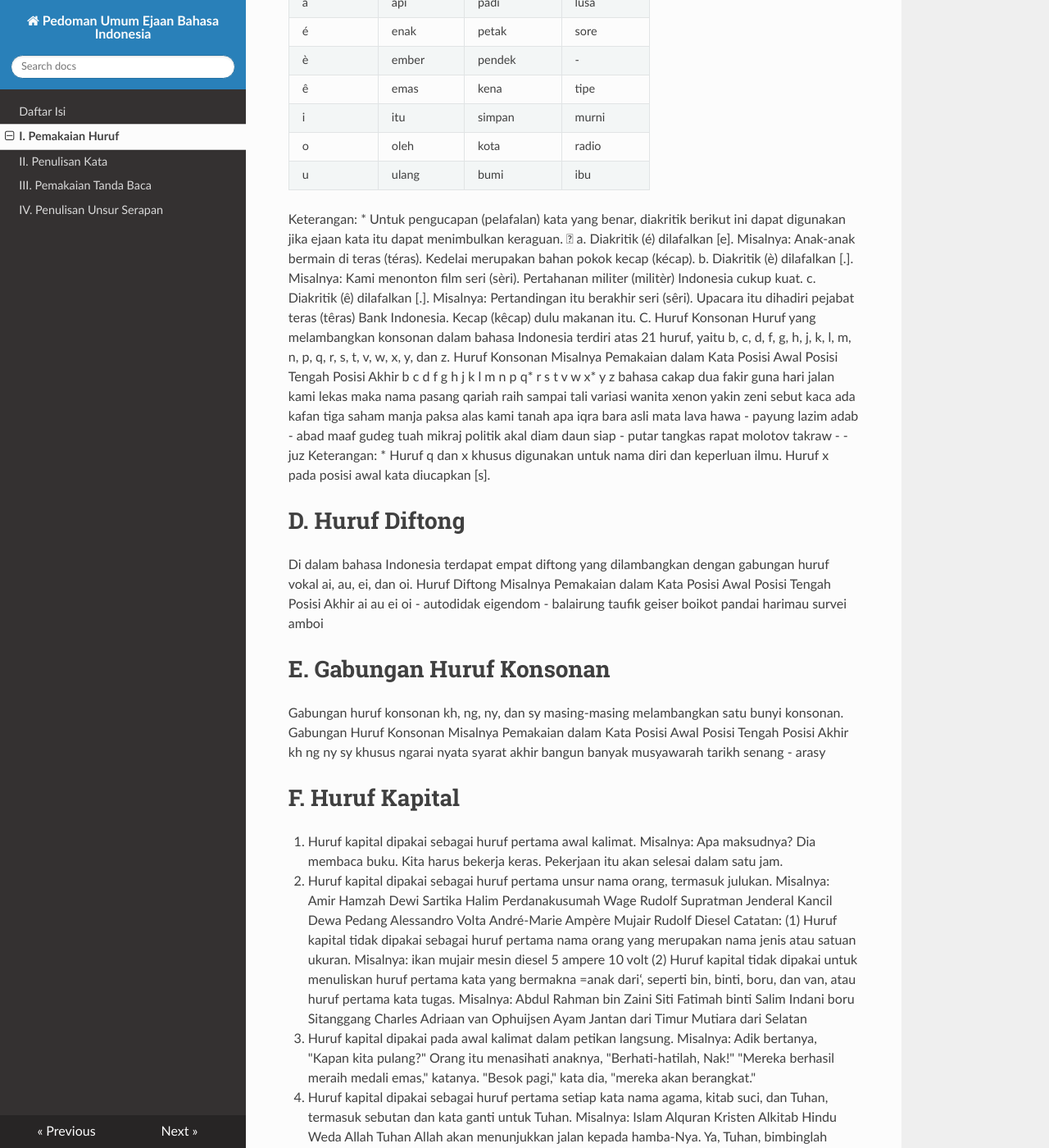
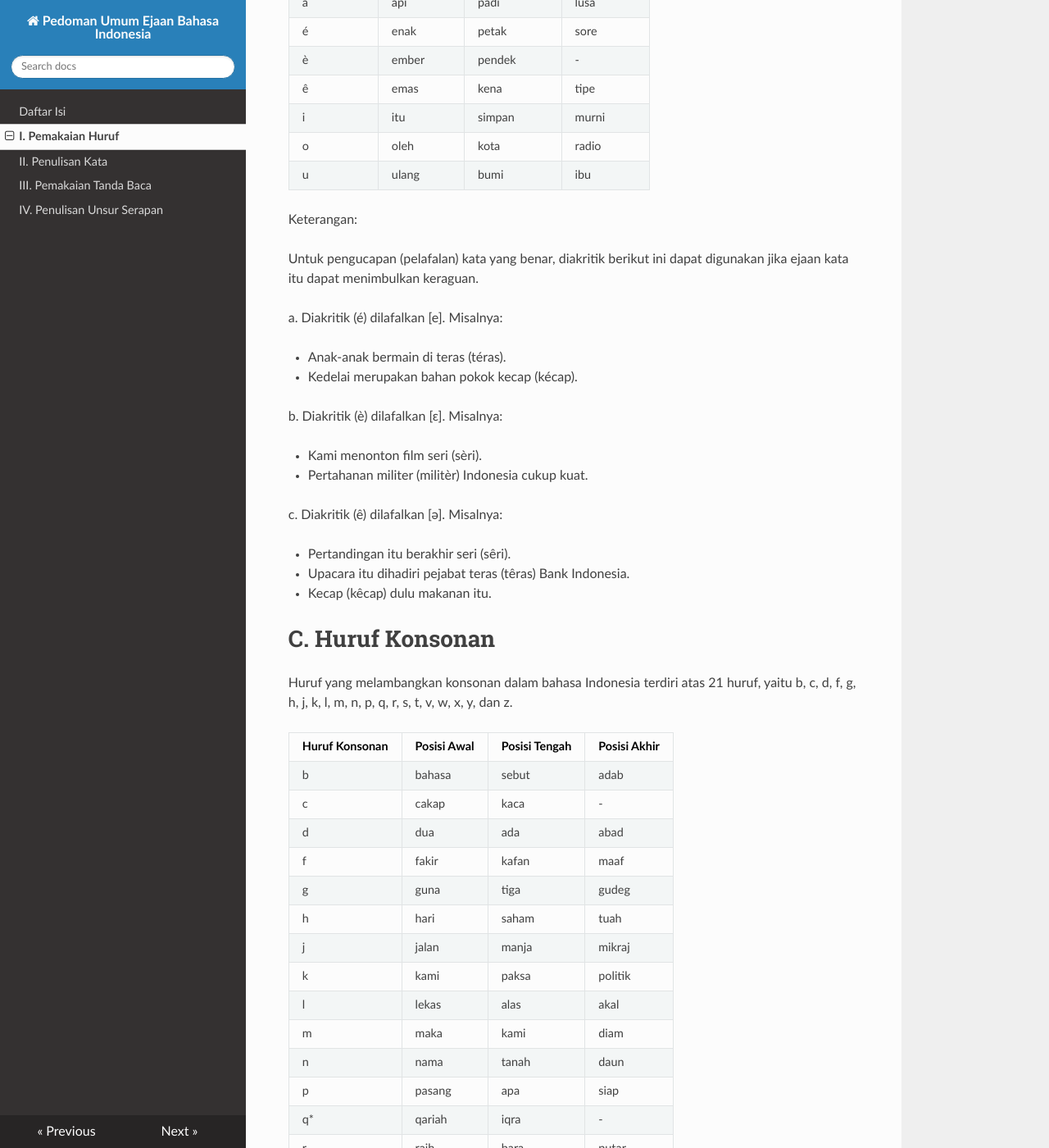
Before and after one commit to ivanlanin/puebi, an MkDocs documentation site: the page built from docs/pemakaian-huruf.md, in a window 1280 px wide and 1400 px high, scrolled down 1360 px. Shown: the whole window at 82% size. Built offline with MkDocs 1.6.1, drawn with Linux system fonts in a browser that asks for light colours; nearby versions of some CDN libraries; old or Windows-style settings are respelled for this version of MkDocs; some of the changed text lies outside the part shown.

Commit message:
s.d. I.D. Huruf Diftong

```diff
--- a/docs/pemakaian-huruf.md
+++ b/docs/pemakaian-huruf.md
@@ -46,149 +46,67 @@
 u | ulang | bumi | ibu
 
 Keterangan:
-* Untuk pengucapan (pelafalan) kata yang benar, diakritik berikut ini dapat digunakan jika
-ejaan kata itu dapat menimbulkan keraguan.
 
-a. Diakritik (é) dilafalkan [e].
-Misalnya:
-Anak-anak bermain di teras (téras).
-Kedelai merupakan bahan pokok kecap (kécap).
-b. Diakritik (è) dilafalkan [.].
-Misalnya:
-Kami menonton film seri (sèri).
-Pertahanan militer (militèr) Indonesia cukup kuat.
-c. Diakritik (ê) dilafalkan [.].
-Misalnya:
-Pertandingan itu berakhir seri (sêri).
-Upacara itu dihadiri pejabat teras (têras) Bank Indonesia.
-Kecap (kêcap) dulu makanan itu.
-C. Huruf Konsonan
-Huruf yang melambangkan konsonan dalam bahasa Indonesia terdiri atas 21 huruf, yaitu b,
-c, d, f, g, h, j, k, l, m, n, p, q, r, s, t, v, w, x, y, dan z.
-Huruf
-Konsonan
-Misalnya Pemakaian dalam Kata
-Posisi Awal
-Posisi
-Tengah
-Posisi Akhir
-b
-c
-d
-f
-g
-h
-j
-k
-l
-m
-n
-p
-q*
-r
-s
-t
-v
-w
-x*
-y
-z
-bahasa
-cakap
-dua
-fakir
-guna
-hari
-jalan
-kami
-lekas
-maka
-nama
-pasang
-qariah
-raih
-sampai
-tali
-variasi
-wanita
-xenon
-yakin
-zeni
-sebut
-kaca
-ada
-kafan
-tiga
-saham
-manja
-paksa
-alas
-kami
-tanah
-apa
-iqra
-bara
-asli
-mata
-lava
-hawa
--
-payung
-lazim
-adab
--
-abad
-maaf
-gudeg
-tuah
-mikraj
-politik
-akal
-diam
-daun
-siap
--
-putar
-tangkas
-rapat
-molotov
-takraw
--
--
-juz
+Untuk pengucapan (pelafalan) kata yang benar, diakritik berikut ini dapat digunakan jika ejaan kata itu dapat menimbulkan keraguan.
+
+a. Diakritik (é) dilafalkan [e]. Misalnya:
+
+- Anak-anak bermain di teras (téras).
+- Kedelai merupakan bahan pokok kecap (kécap).
+
+b. Diakritik (è) dilafalkan [ɛ]. Misalnya:
+
+- Kami menonton film seri (sèri).
+- Pertahanan militer (militèr) Indonesia cukup kuat.
+
+c. Diakritik (ê) dilafalkan [ə]. Misalnya:
+
+- Pertandingan itu berakhir seri (sêri).
+- Upacara itu dihadiri pejabat teras (têras) Bank Indonesia.
+- Kecap (kêcap) dulu makanan itu.
+
+# C. Huruf Konsonan
+
+Huruf yang melambangkan konsonan dalam bahasa Indonesia terdiri atas 21 huruf, yaitu b, c, d, f, g, h, j, k, l, m, n, p, q, r, s, t, v, w, x, y, dan z.
+
+Huruf Konsonan | Posisi Awal | Posisi Tengah | Posisi Akhir
+- | - | - | -
+b | bahasa | sebut | adab
+c | cakap | kaca | -
+d | dua | ada | abad
+f | fakir | kafan | maaf
+g | guna | tiga | gudeg
+h | hari | saham | tuah
+j | jalan | manja | mikraj
+k | kami | paksa | politik
+l | lekas | alas | akal
+m | maka | kami | diam
+n | nama | tanah | daun
+p | pasang | apa | siap
+q* | qariah | iqra | -
+r | raih | bara | putar
+s | sampai | asli | tangkas
+t | tali | mata | rapat
+v | variasi | lava | molotov
+w | wanita | hawa | takraw
+x* | xenon | - | -
+y | yakin | payung | -
+z | zeni | lazim | juz
+
 Keterangan:
-* Huruf q dan x khusus digunakan untuk nama diri dan keperluan ilmu. Huruf x pada posisi
-awal kata diucapkan [s].
 
+Huruf q dan x khusus digunakan untuk nama diri dan keperluan ilmu. Huruf x pada posisi awal kata diucapkan [s].
 
 # D. Huruf Diftong
 
-Di dalam bahasa Indonesia terdapat empat diftong yang dilambangkan dengan gabungan
-huruf vokal ai, au, ei, dan oi.
-Huruf
-Diftong
-Misalnya Pemakaian dalam Kata
-Posisi Awal
-Posisi
-Tengah
-Posisi
-Akhir
-ai
-au
-ei
-oi
--
-autodidak
-eigendom
--
-balairung
-taufik
-geiser
-boikot
-pandai
-harimau
-survei
-amboi
+Di dalam bahasa Indonesia terdapat empat diftong yang dilambangkan dengan gabungan huruf vokal ai, au, ei, dan oi.
+
+Huruf Diftong | Posisi Awal | Posisi Tengah | Posisi Akhir
+- | - | - | -
+ai | - | balairung | pandai
+au | autodidak | taufik | harimau
+ei | eigendom | geiser | survei
+oi | - | boikot | amboi
 
 # E. Gabungan Huruf Konsonan
 
```
